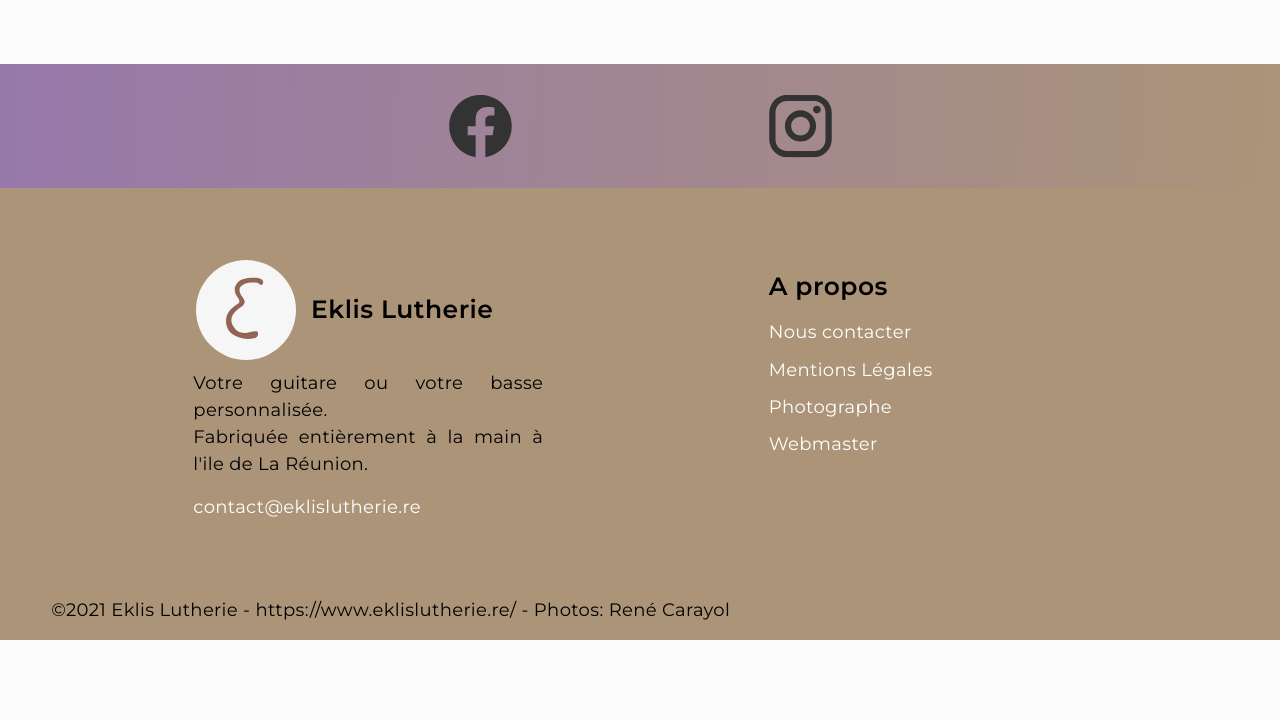
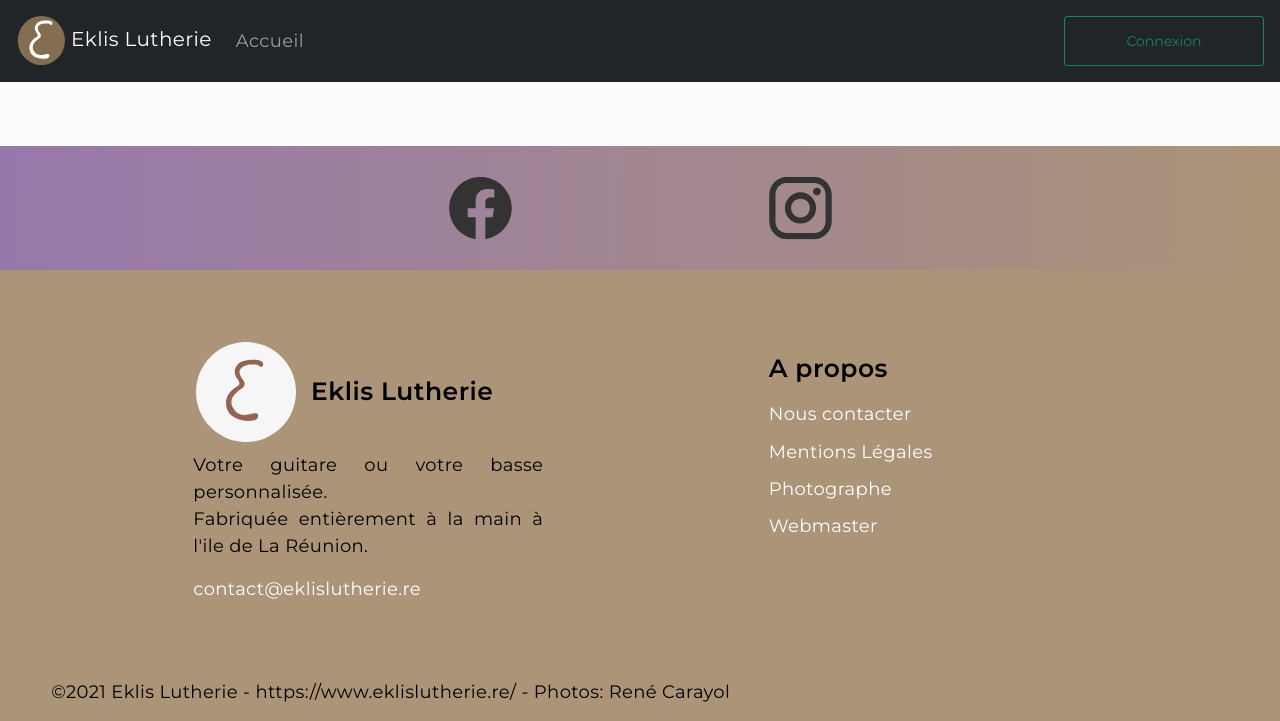
Before and after one commit to normanalie/eklislutherie, a Flask app: page /user/login/ in a window 1280 px wide. Shown: the top 721 px of the page. Run offline with Flask 2, Linux system fonts and the light colour scheme.

Commit message:
Add user base and login template

```diff
--- /dev/null
+++ b/app/templates/user/base.html
@@ -0,0 +1,40 @@
+{% extends "base.html" %}
+
+{% block header %}
+<header class="flex-column">
+
+    <nav class="navbar navbar-expand-lg navbar-dark bg-dark flex-md-row py-2 px-3">
+        <a class="navbar-brand" href="#">
+            <img src="{{ url_for('static', filename='icons/logo-color.svg') }}" height="50" class="d-inline-block" alt="">
+            Eklis Lutherie
+        </a>
+
+        <button class="navbar-toggler" type="button" data-bs-toggle="collapse" data-bs-target="#navbarCollapse" aria-controls="#navbarCollapse" aria-expanded="false" aria-label="Toggle navigation">
+            <span class="navbar-toggler-icon"></span>
+        </button>
+
+        <div class="navbar collapse navbar-collapse" id="navbarCollapse">
+          <ul class="navbar-nav">
+            <li class="nav-item">
+                <a class="nav-link" href="{{ url_for('main.index') }}">Accueil</a>
+            </li>
+          </ul>
+            <ul class="navbar-nav justify-content-end">
+                {% if current_user.is_anonymous %}
+                <li class="nav-item">
+                    <button class="btn btn-outline-success btn-sm" onclick="location.href='{{ url_for('user.login') }}'">Connexion</a>
+                </li>
+                {% else %}
+                <li class="nav-item">
+                    <span class="nav-link disabled">{{ current_user.email }}</span>
+                </li>
+                <li class="nav-item">
+                    <button class="btn btn-outline-secondary btn-sm" onclick="location.href='{{ url_for('user.logout') }}'">Deconnexion</a>
+                </li>
+                {% endif %}
+            </ul>
+        </div>
+    </nav>
+
+</header>
+{% endblock %}
--- a/app/templates/user/login.html
+++ b/app/templates/user/login.html
@@ -1,7 +1,6 @@
-{% extends "base.html" %}
+{% extends "user/base.html" %}
 
 {% block title %}Connexion - Eklis Lutherie{% endblock %}
-
 
 {% block content %}
 
```
